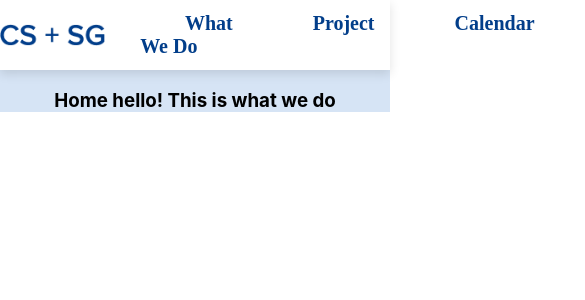
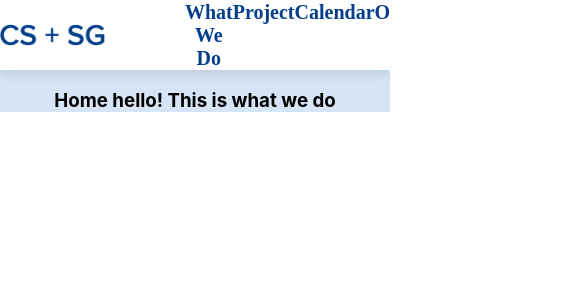
Before and after one commit to CS-Social-Good-CalPoly/club-website, a React (Create React App) app: page / in a window 390 px wide. Shown: the top 300 px of the page, 585 px wide, since content can reach past the window. Built offline with nearby package versions, Linux system fonts and the light colour scheme.

Commit message:
fixed nav bar spacing

```diff
--- a/src/assets/Nav.css
+++ b/src/assets/Nav.css
@@ -3,68 +3,51 @@
     display: flex;
     justify-content: space-around;
     align-items: center;
-    /*min-height: 6vh;*/
     height: 70px;
     background: white;
     box-shadow: 0 4px 10px rgba(0, 0, 0, 0.116);  /* x, y, blur */
+    overflow: auto;
   }
 
   .nav-links{
-    width: 70%;
+    width: 60%;
     list-style: none;
     display: flex;
     justify-content: space-between;
-    /* justify-content: space-around; */
-    /* align-items:flex-end; */
     font-weight: 700;
-    margin: 0;
+    margin-left: 30px;
+    margin-right: 30px;
   }
 
   .nav-links a {
     text-decoration: none;
     color:#023E8A;
-    padding-left: 80px;
   }
 
   .nav-links li {
     text-decoration: none;
     color:#023E8A;
-    font-size: 25px;
+    font-size: 20px;
   }
 
   .nav-bar img {
-    width: 132px;
-    height: 28px;
+    margin-right: 80px;
+    width: 105px;
+    height: 22px;
   }
 
   /* ------------- media queries ------------- */
 
-  @media only screen and (max-width: 1350px) {
-
+  @media only screen and (max-width: 1000px) {
     .nav-links{
-      padding-left: 0;
-      justify-content: space-around;
+      width: 65%;
+      margin-left: 10px;
+      margin-right: 10px;
     }
-
-    .nav-links li {
-      font-size: 20px;
+    .nav-bar img {
+      margin-right: 30px;
     }
-
-    .nav-bar img {
-      width: 105px;
-      height: 22px;
-    }
-
   }
 
-  @media only screen and (max-width: 1200px) {
 
-    .nav-links{
-      width: 85%;
-    }
-
-
-  /* ------------- should probably add a hamburger menu at 990px ------------- */
-
-
-  }
+  /* ------------- should probably add a hamburger menu at 920 px ------------- */
```
